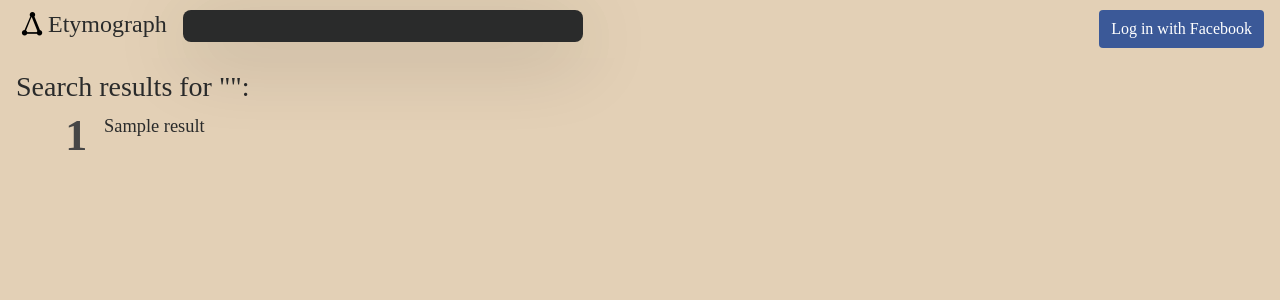
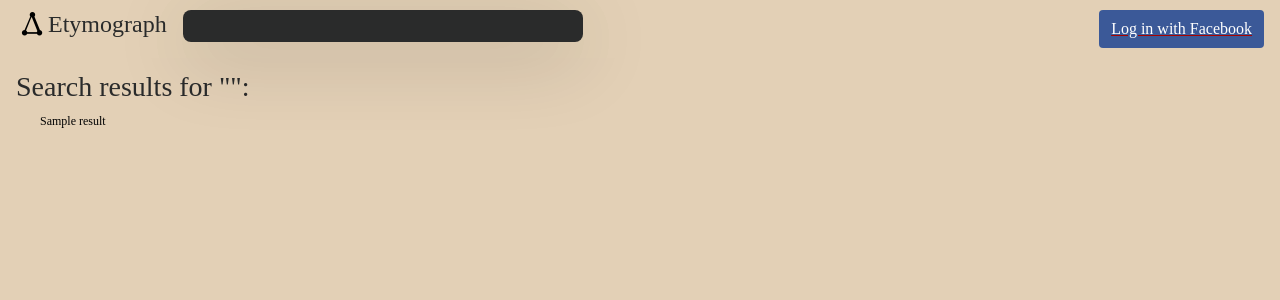
Before and after one commit to ravrahn/etymograph, a Flask app: template templates/results.html in a window 1280 px wide. Shown: the top 300 px of the page. Run offline with Flask 2, Linux system fonts and the light colour scheme; the template is opened without the code that fills it: most values are stand-ins (such as "Sample title", 1, 10 or a date in 2020); form fields are guessed from the names that the template uses; parts of the project's set-up code (start-up, migrations or seed data) failed here and were passed over; some libraries are stand-ins or nearby versions.

Commit message:
Visual changes in search results

```diff
--- a/model.py
+++ b/model.py
@@ -141,6 +141,7 @@
             uid = node[0]
             node = node[1]
             result = node.properties
+            result['id'] = uid
             # Adds a human-readable name to the information
             if 'language' in result:
                 try:
--- a/static/css/style.css
+++ b/static/css/style.css
@@ -59,13 +59,8 @@
     overflow: hidden;
 }
 
-.result {
-    font-size: 1.50em;
-    text-decoration: none;
-}
-
 a {
-    text-decoration: none;
+    text-decoration: underline;
     -webkit-text-decoration-color: #2a2b2b;
     -moz-text-decoration-color: #2a2b2b;
     text-decoration-color: #2a2b2b;
@@ -340,37 +335,29 @@
 
 /* Results list numbering */
 /* not happy with how it looks; will change. */
-ol {
+ul {
     list-style-type: none;
 
     margin: 0;
-    margin-left: 5em;
+    margin-left: 1rem;
     padding: 0;
 
-    counter-reset: li-counter;
+    /*counter-reset: li-counter;*/
 }
-ol > li{
+ul li{
     position: relative;
+    left: 0;
     margin-bottom: 20px;
     padding-left: 0.5em;
-    min-height: 3em;
+    max-height: 2em;
 }
-ol li:before {
-    position: absolute;
-    top: 0;
-    left: -1em;
-    width: 0.8em;
 
-    font-size: 2.75em;
-    line-height: 1;
-    font-weight: bold;
-    text-align: right;
-    color: #464646;
-    /* color: #a70200; */
+.result {
+    font-size: 1.25rem;
+}
 
-    content: counter(li-counter);
-    counter-increment: li-counter;
+.result-lang {
+    display: block;
+    font-size: 0.75rem;
+    font-family: 'minion-pro';
 }
-ol:after {
-    border-right: 3px solid #A70200;
-}
--- a/templates/results.html
+++ b/templates/results.html
@@ -2,14 +2,14 @@
 {% block content %}
 <h2>Search results for "{{ search_str }}":</h2>
     {% if results %}
-        <ol>
+        <ul>
         {% for result in results %}
             <li>
                 <a class="result" href="/{{ result['id'] }}">{{ result['orig_form'] }}</a>
-                <p>{{ result['lang_name'] }}</p>
+                <span class="result-lang">{{ result['lang_name'] }}</span>
             </li>
         {% endfor %}
-        </ol>
+        </ul>
     {% else %}
         <h2>No results</h2>
     {% endif %}
```
